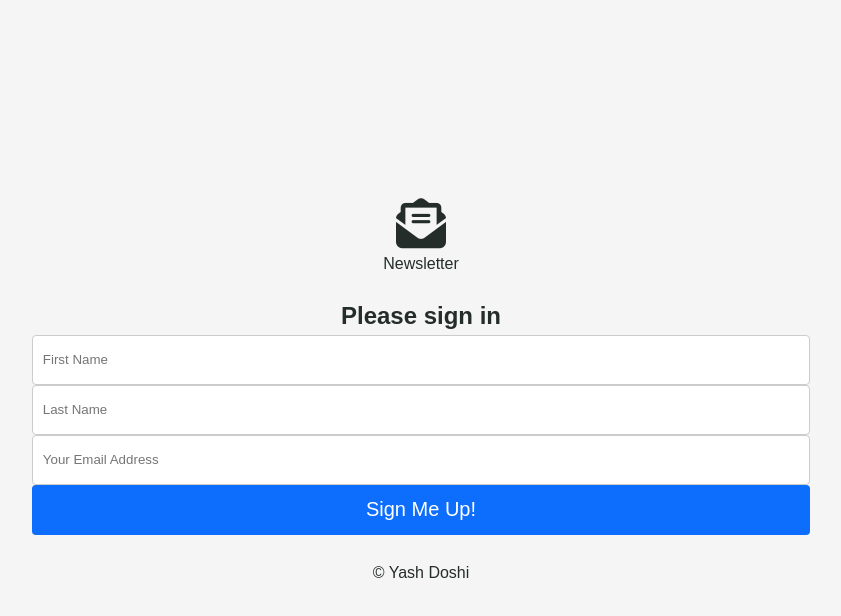
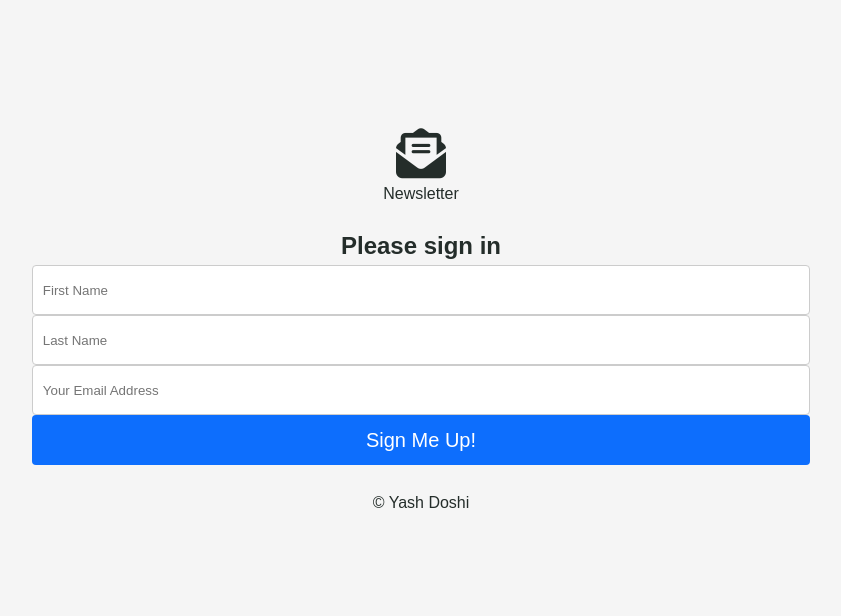
Before and after one commit to AbdulConsole/mfcLab, a plain HTML site: page Assignments/assignment.html in a window 1280 px wide. Shown: the whole page, without its empty margins (219-1060 px from the left). Drawn offline with Linux system fonts and the light colour scheme; files that its build step writes are made by us from their sources.

Commit message:
update assignment.html

```diff
--- a/Assignments/assignment.html
+++ b/Assignments/assignment.html
@@ -20,15 +20,12 @@
       display: flex;
       flex-direction: column;
       align-items: center;
-      justify-content: center;
+      /*justify-content: center;*/
       height: 100vh;
-      margin: 0;
     }
     .form-container {
-      /*background-color: white;*/
+      margin-top: 100px;
       padding: 20px;
-      border-radius: 8px;
-      /*box-shadow: 0 2px 4px rgba(0, 0, 0, 0.1);*/
       text-align: center;
       width: 90%;
     }
```
